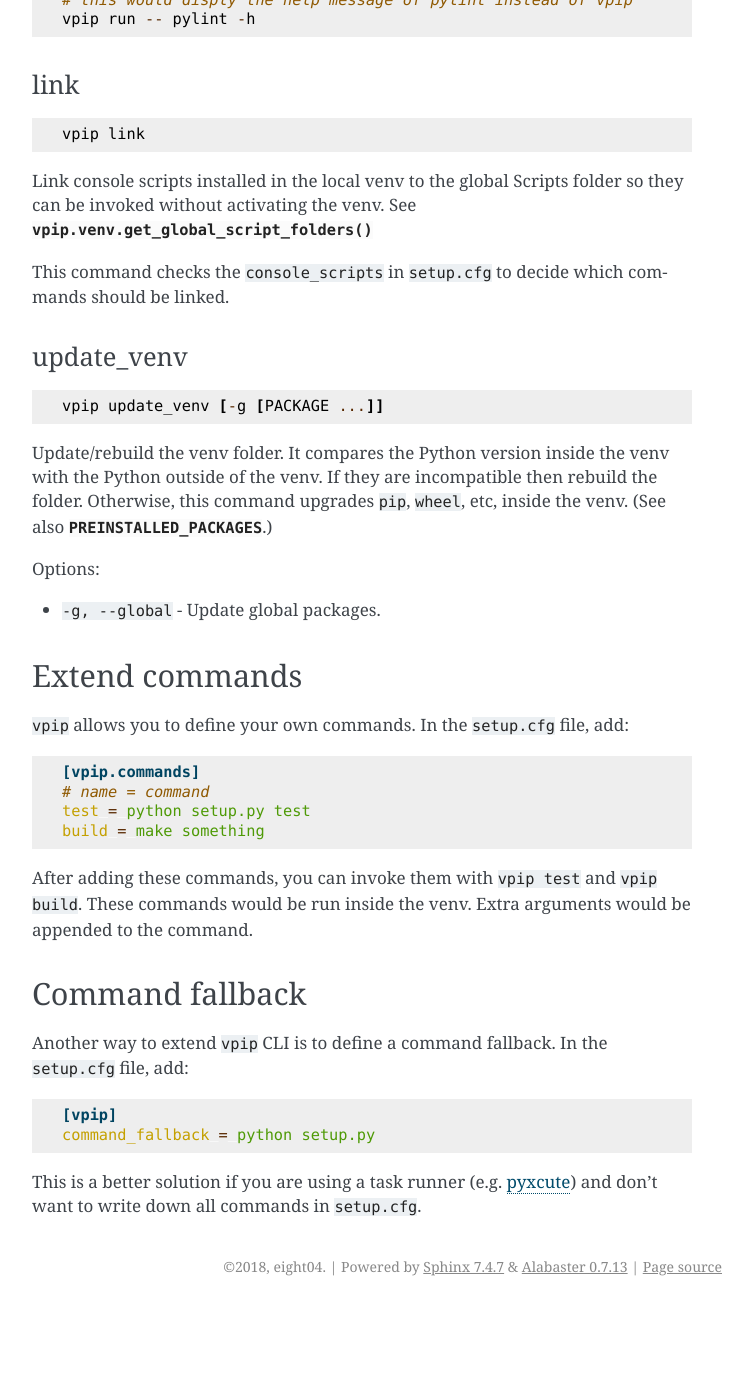
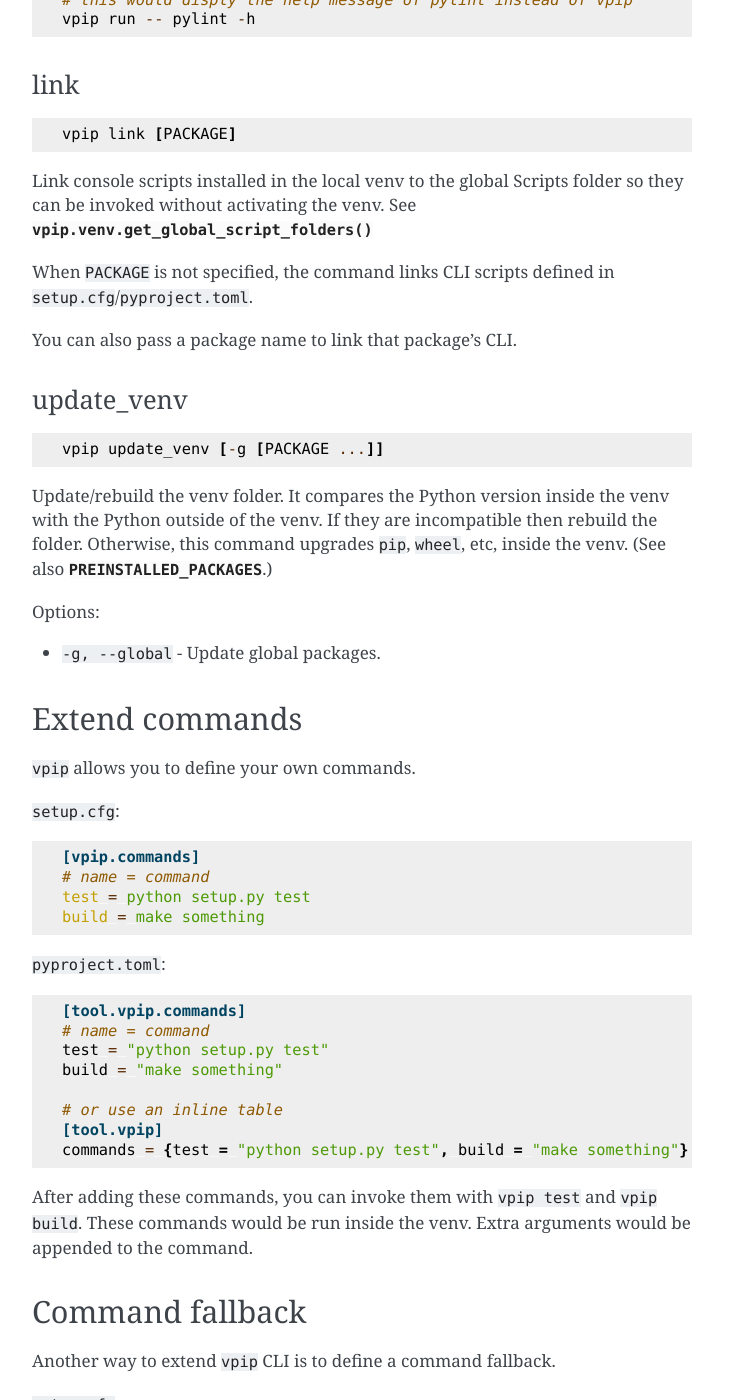
Before and after one commit to eight04/vpip, a Sphinx documentation site: the page built from docs/commands.rst, in a window 1280 px wide and 1400 px high, scrolled down 2502 px. Shown: the whole window, without its empty margins (388-1141 px from the left). Built offline with Sphinx 7.4.7, drawn with Linux system fonts in a browser that asks for light colours; before the commit the page ends 3808 px from its top, so only the background shows below that; some of the changed text lies outside the part shown.

Commit message:
Update doc

```diff
--- a/docs/commands.rst
+++ b/docs/commands.rst
@@ -17,7 +17,7 @@ install
 
 Install packages and save to the dependency.
 
-By default, the package would be installed to the local ``.venv`` folder, and the package name would be add to the ``install_requires`` option in ``setup.cfg``.
+By default, the package would be installed to the local ``.venv`` folder, and the package name would be add to the ``install_requires`` option in package config.
 
 The version range of the development dependency is pinned and the version range of the production dependency is specified in a compatible range.
 
@@ -104,11 +104,13 @@ link
 
 .. code::
 
-  vpip link
+  vpip link [PACKAGE]
 
 Link console scripts installed in the local venv to the global Scripts folder so they can be invoked without activating the venv. See :func:`vpip.venv.get_global_script_folders`
 
-This command checks the ``console_scripts`` in ``setup.cfg`` to decide which commands should be linked.
+When ``PACKAGE`` is not specified, the command links CLI scripts defined in ``setup.cfg``/``pyproject.toml``.
+
+You can also pass a package name to link that package's CLI.
 
 update_venv
 ~~~~~~~~~~~
@@ -126,7 +128,9 @@ Options:
 Extend commands
 ---------------
 
-``vpip`` allows you to define your own commands. In the ``setup.cfg`` file, add:
+``vpip`` allows you to define your own commands.
+
+``setup.cfg``:
 
 .. code-block:: ini
 
@@ -135,16 +139,38 @@ Extend commands
     test = python setup.py test
     build = make something
 
+``pyproject.toml``:
+
+.. code-block:: toml
+
+    [tool.vpip.commands]
+    # name = command
+    test = "python setup.py test"
+    build = "make something"
+
+    # or use an inline table
+    [tool.vpip]
+    commands = {test = "python setup.py test", build = "make something"}
+
 After adding these commands, you can invoke them with ``vpip test`` and ``vpip build``. These commands would be run inside the venv. Extra arguments would be appended to the command.
 
 Command fallback
 ----------------
 
-Another way to extend ``vpip`` CLI is to define a command fallback. In the ``setup.cfg`` file, add:
+Another way to extend ``vpip`` CLI is to define a command fallback.
+
+``setup.cfg``:
 
 .. code-block:: ini
 
     [vpip]
     command_fallback = python setup.py
 
-This is a better solution if you are using a task runner (e.g. `pyxcute <https://pypi.org/project/pyxcute/>`_) and don't want to write down all commands in ``setup.cfg``.
+``pyproject.toml``:
+
+.. code-block:: toml
+
+    [tool.vpip]
+    command_fallback = "python setup.py"
+
+This is a better solution if you are using a task runner (e.g. `pyxcute <https://pypi.org/project/pyxcute/>`_) since tasks are already defined somewhere else.
--- a/docs/index.rst
+++ b/docs/index.rst
@@ -5,7 +5,7 @@ vpip Documentation
 
 To achieve package isolation, it integrates ``pip`` with Python 3's :mod:`venv` module to install packages to isolated virtual environments.
 
-It also allows you to easily create a virtual environment in the local folder to develop a new package. You can install dependencies to the local venv and ``vpip`` will update ``requirements.txt`` and ``setup.cfg`` automatically.
+It also allows you to easily create a virtual environment in the local folder to develop a new package. You can install dependencies to the local venv and ``vpip`` will update ``requirements.txt`` and ``setup.cfg/pyproject.toml`` automatically.
 
 .. toctree::
    :maxdepth: 1
```
Also changed, not shown: other parts of docs/commands.rst (+1 -1 lines), 1 other file.
